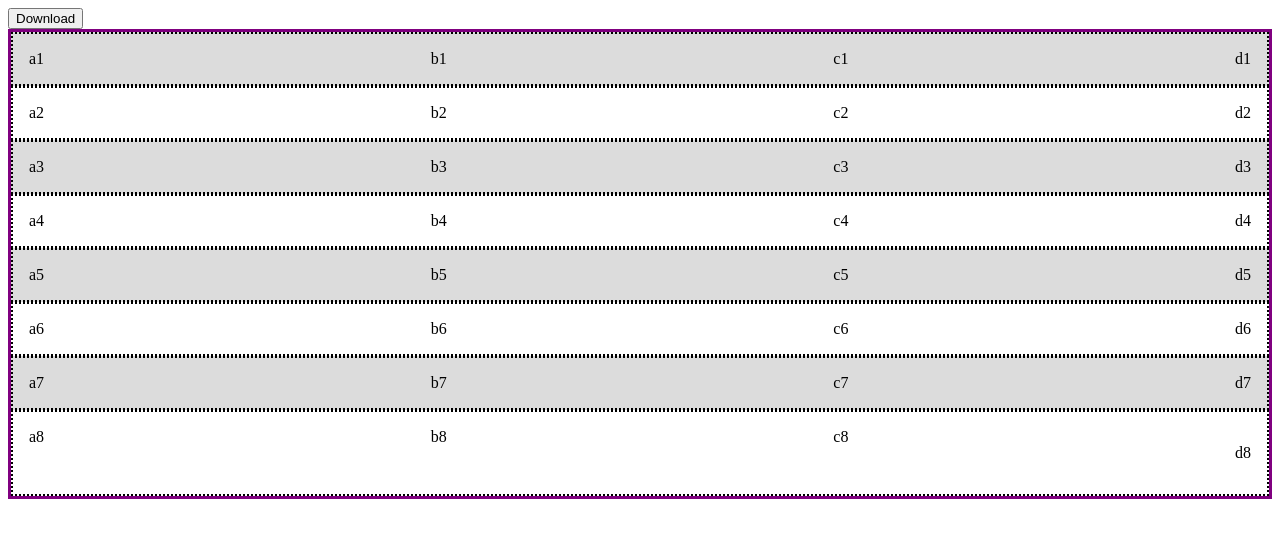
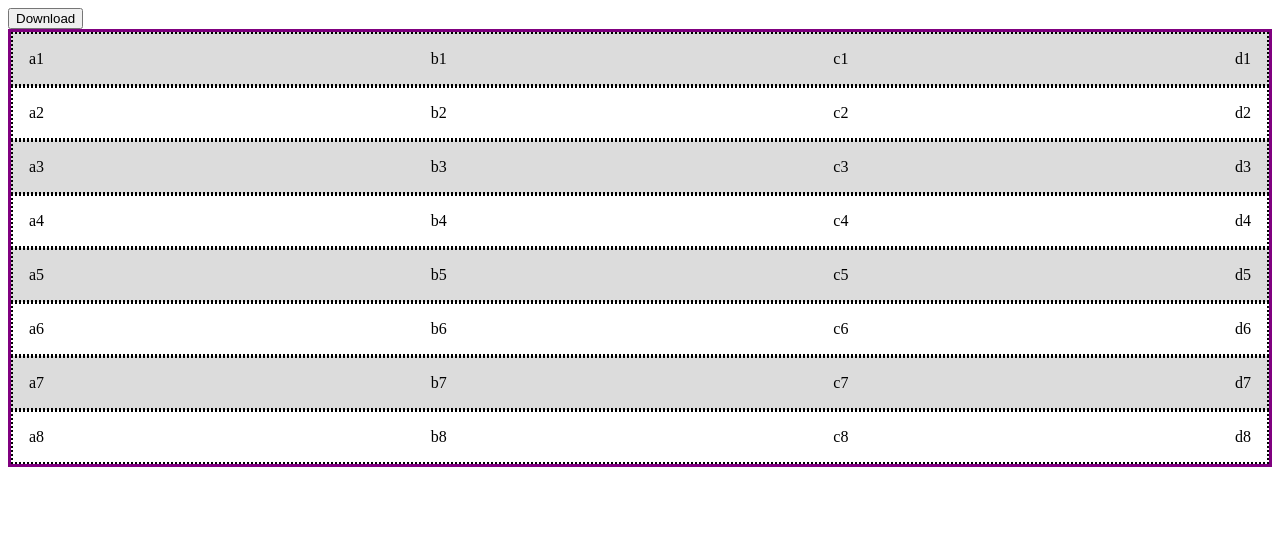
Before and after one commit to valeporpo/csv-from-html, a website with bundled scripts: page demo/flex-element.html in a window 1280 px wide. Built offline with nearby package versions, Linux system fonts and the light colour scheme.

Commit message:
Updated documentation

```diff
--- a/demo/flex-element.html
+++ b/demo/flex-element.html
@@ -139,7 +139,7 @@
         c8
       </div>
       <div class="csv-from-html-col">
-        <p>d8</p>
+        d8
       </div>
     </div>
   </div>
```
Also changed, not shown: README.md.
